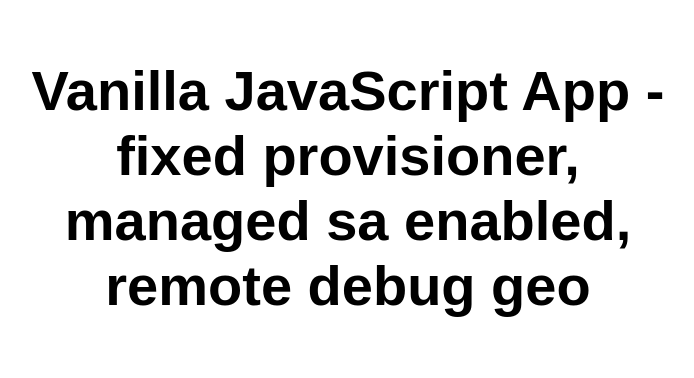
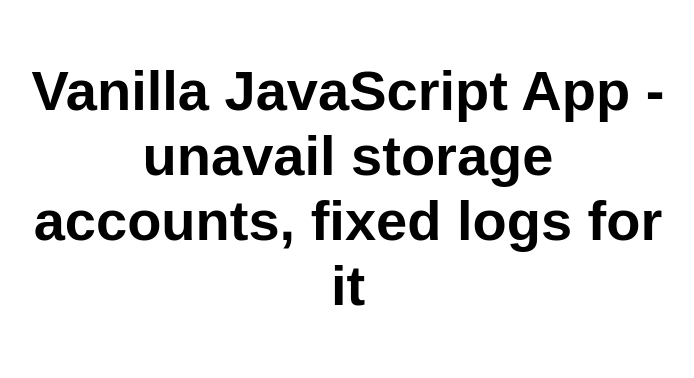
Before and after one commit to cmriachi/vanilla-basic-3, a website: page src/index.html in a window 1280 px wide. Shown: the whole page, without its empty margins (292-986 px from the left). Drawn offline with Linux system fonts and the light colour scheme.

Commit message:
Update index.html

```diff
--- a/src/index.html
+++ b/src/index.html
@@ -10,7 +10,7 @@
 
 <body>
   <main>
-    <h1>Vanilla JavaScript App - fixed provisioner, managed sa enabled, remote debug geo</h1>
+    <h1>Vanilla JavaScript App - unavail storage accounts, fixed logs for it</h1>
   </main>
 </body>
 
```
